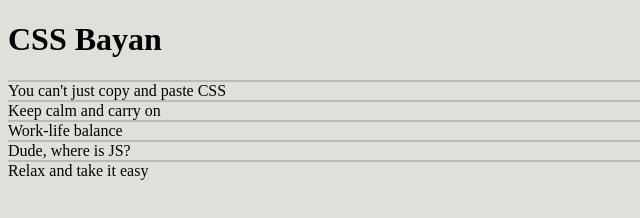
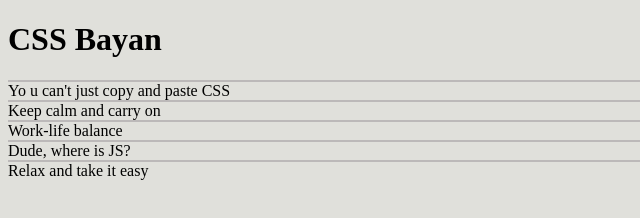
Before and after one commit to sqquirrel/cssBayan, a plain HTML site: page index.html in a window 1280 px wide. Shown: the top 218 px of the page, 0-640 px from the left. Drawn offline with Linux system fonts and the light colour scheme.

Commit message:
docs: upadated

```diff
--- a/index.html
+++ b/index.html
@@ -11,7 +11,7 @@
     <div class="wrapper">
         <div class="content">
             <div class="header"><h1>CSS Bayan</h1></div>
-            <div class="meme meme1" >You can't just copy and paste CSS</div>
+            <div class="meme meme1">Yo u can't just copy and paste CSS</div>
             <div class="meme">Keep calm and carry on</div>
             <div class="meme">Work-life balance</div>
             <div class="meme">Dude, where is JS?</div>
```
